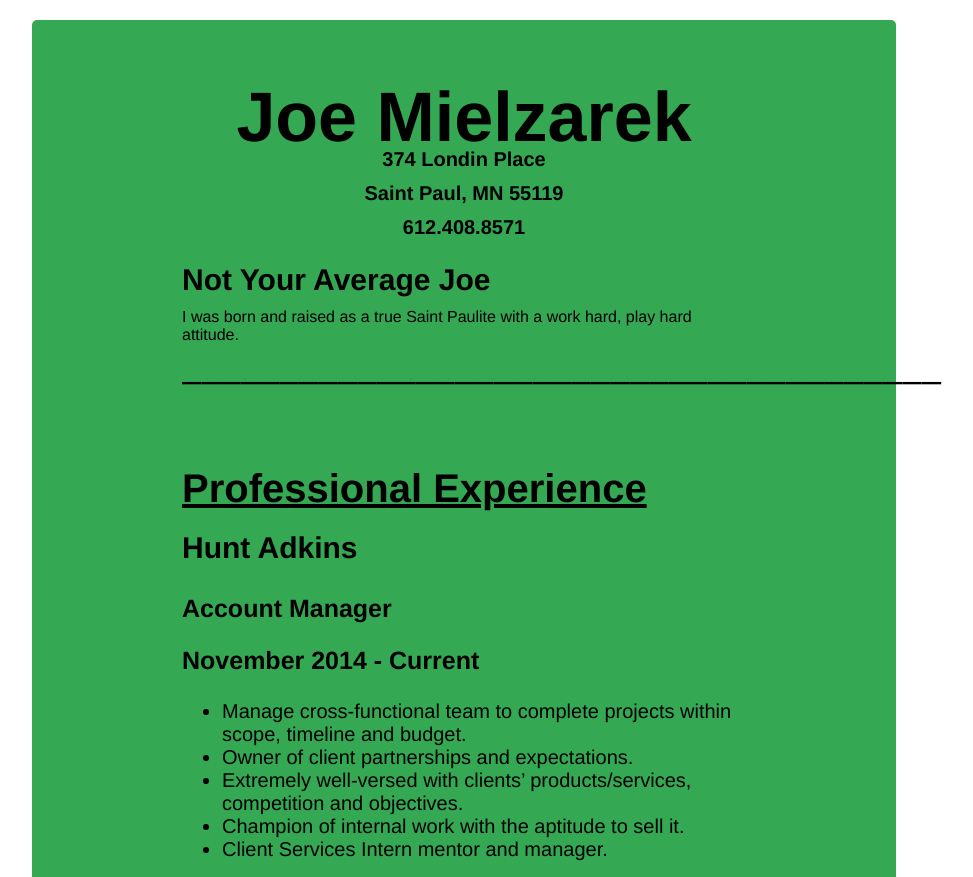
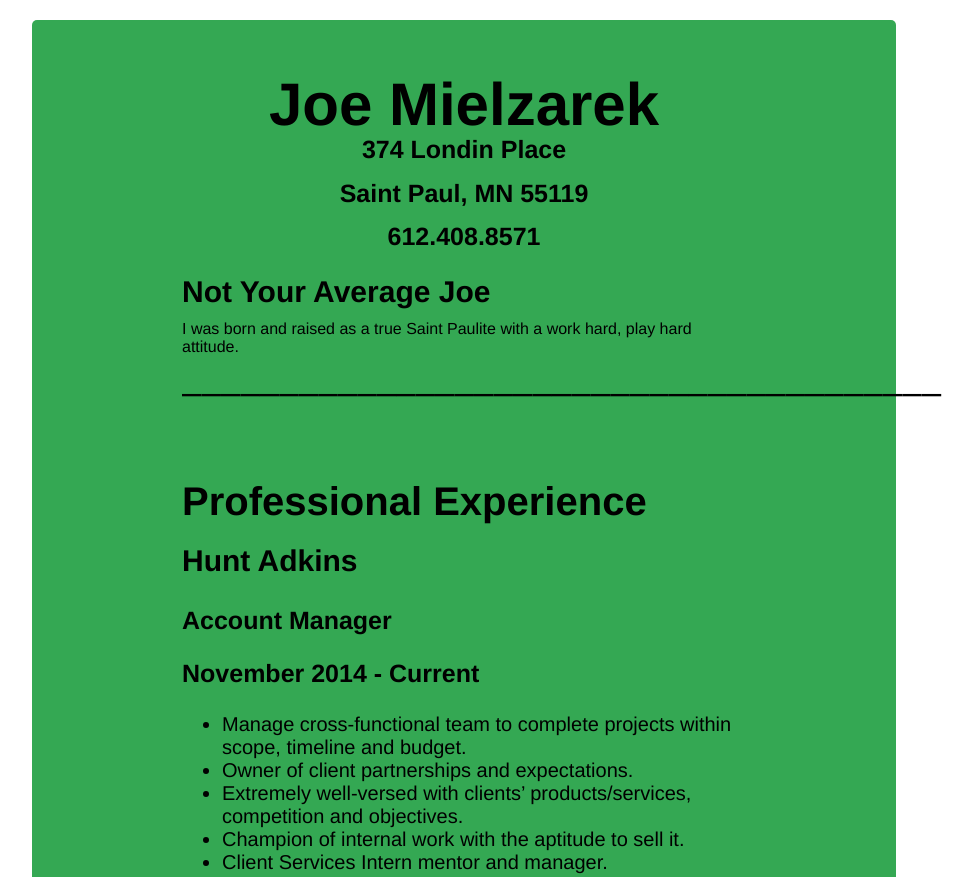
Before and after one commit to joemielzarek/joemielzarek.github.io, a plain HTML site: page index.html in a window 1280 px wide. Shown: the top 877 px of the page, without its empty margins (176-1149 px from the left). Drawn offline with Linux system fonts and the light colour scheme.

Commit message:
font adjustments

```diff
--- a/stylesheet.css
+++ b/stylesheet.css
@@ -19,13 +19,13 @@
 }
 
 h1 {
-	font-size: 70px;
+	font-size: 60px;
 	margin-bottom: -25px;
 	text-align: center;
 }
 
 h2 {
-	font-size: 20px;
+	font-size: 25px;
 	margin-bottom: -6px;
 	text-align: center;
 }
@@ -43,7 +43,6 @@ h4 {
 h5 {
 	font-size: 40px;
 	margin-bottom: -10px;
-	text-decoration: underline;
 }
 
 li {
```
